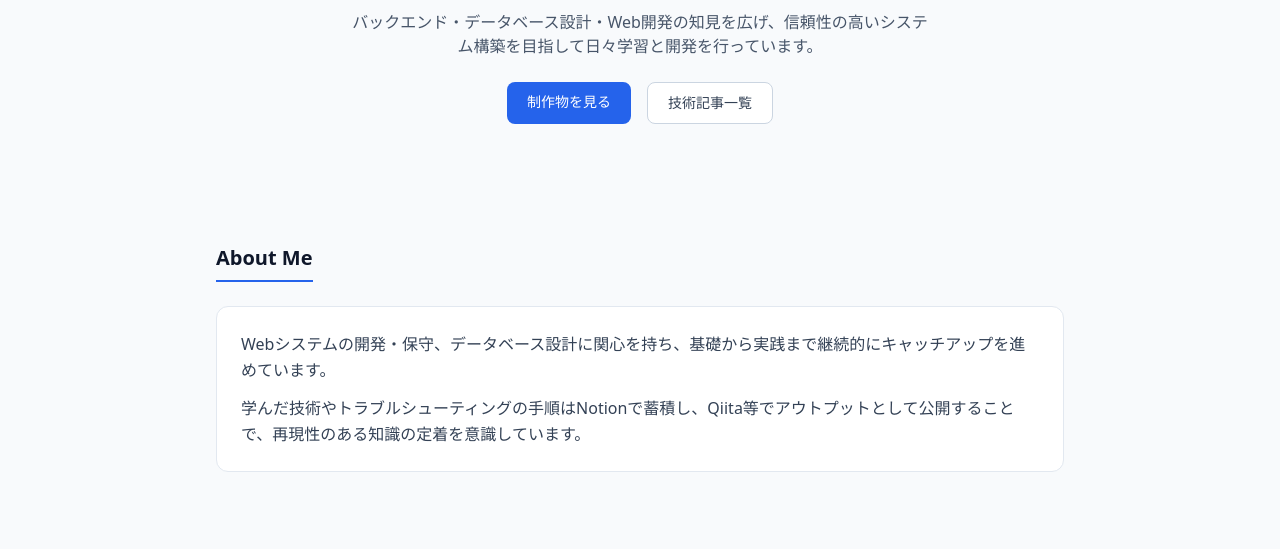
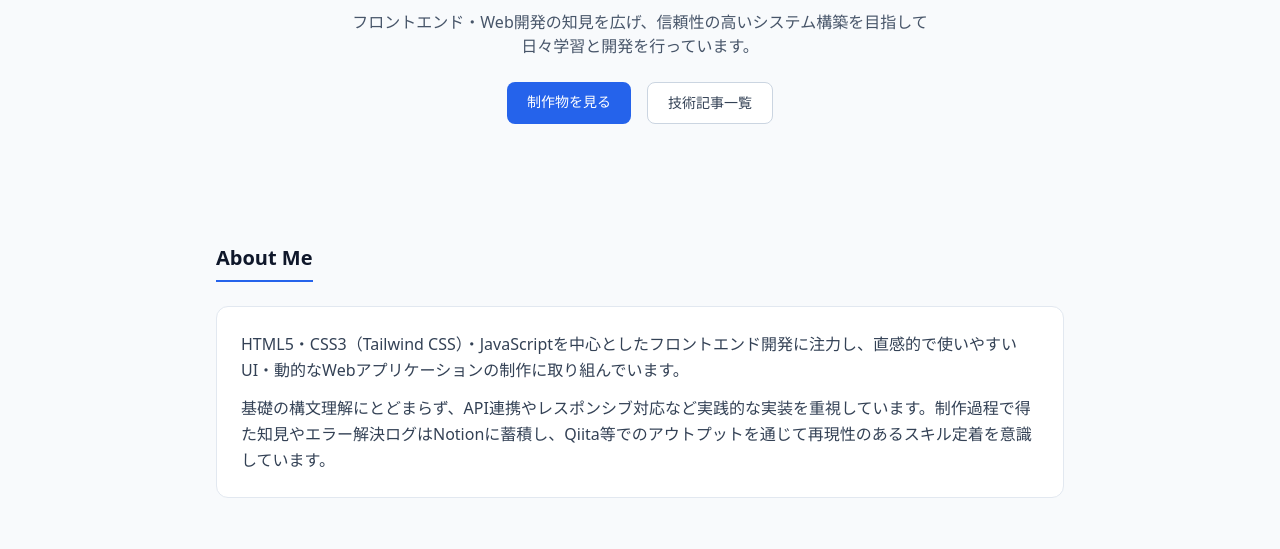
Before and after one commit to MASANORI-HUE/Repository-name-portfolio, a plain HTML site: page index.html in a window 1280 px wide. Shown: the part 195-744 px from the top of the page. Drawn offline with nearby package versions, Linux system fonts and the light colour scheme; no server answers.

Commit message:
update: rewrite about me for frontend focus

```diff
--- a/index.html
+++ b/index.html
@@ -37,7 +37,7 @@
           Web Application Engineer
         </h1>
         <p class="text-slate-600 max-w-xl mx-auto text-base">
-          バックエンド・データベース設計・Web開発の知見を広げ、信頼性の高いシステム構築を目指して日々学習と開発を行っています。
+          フロントエンド・Web開発の知見を広げ、信頼性の高いシステム構築を目指して日々学習と開発を行っています。
         </p>
         <div class="pt-2 flex justify-center gap-4">
           <a
@@ -64,10 +64,11 @@
           class="bg-white p-6 rounded-xl border border-slate-200 space-y-3 text-slate-700"
         >
           <p>
-            Webシステムの開発・保守、データベース設計に関心を持ち、基礎から実践まで継続的にキャッチアップを進めています。
+            HTML5・CSS3（Tailwind
+            CSS）・JavaScriptを中心としたフロントエンド開発に注力し、直感的で使いやすいUI・動的なWebアプリケーションの制作に取り組んでいます。
           </p>
           <p>
-            学んだ技術やトラブルシューティングの手順はNotionで蓄積し、Qiita等でアウトプットとして公開することで、再現性のある知識の定着を意識しています。
+            基礎の構文理解にとどまらず、API連携やレスポンシブ対応など実践的な実装を重視しています。制作過程で得た知見やエラー解決ログはNotionに蓄積し、Qiita等でのアウトプットを通じて再現性のあるスキル定着を意識しています。
           </p>
         </div>
       </section>
```
